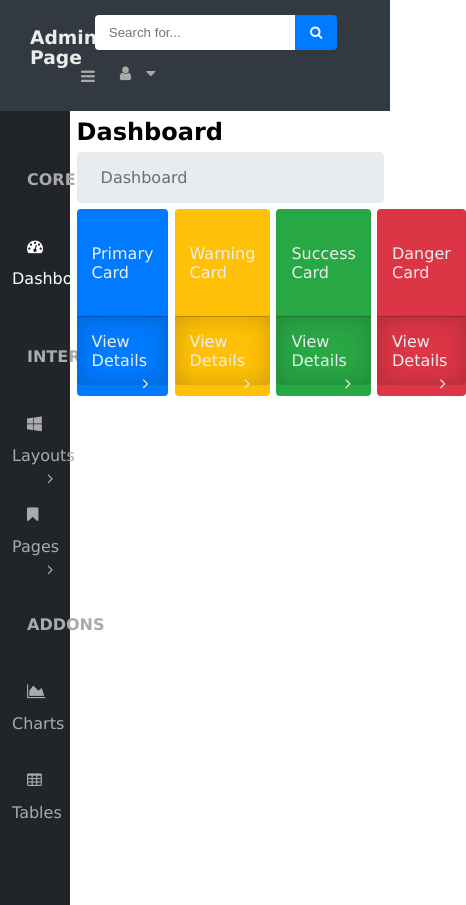
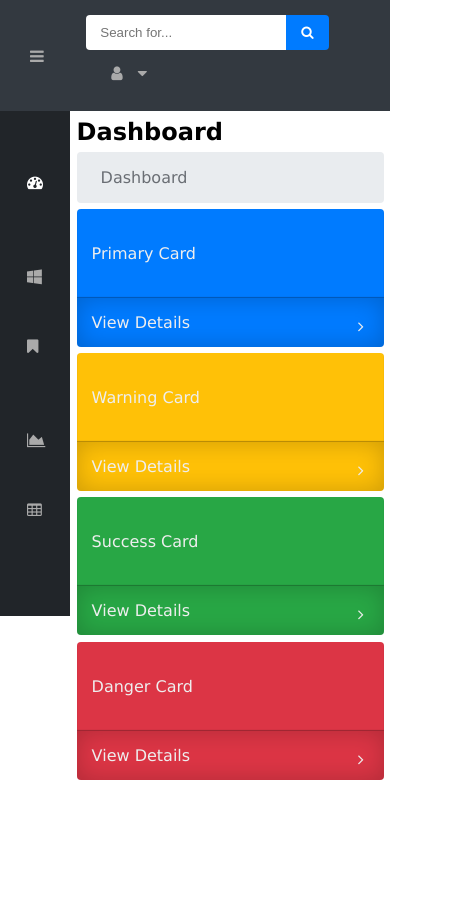
Before and after one commit to Strukturavaltas-03-Frontend-2022/css-projekt-nyosigomboc, a plain HTML site: page index.html in a window 390 px wide. Shown: the whole page, 466 px wide, since content can reach past the window. After the commit the page ends 844 px from the top, so only its background shows below. Drawn offline with Linux system fonts and the light colour scheme.

Commit message:
mobile looks nice, some intermediate widths are bad

```diff
--- a/css/style.css
+++ b/css/style.css
@@ -176,6 +176,7 @@ aside
 .main__cards
 {
     display: flex;
+    flex-wrap: nowrap;
     padding-left: 2%;
     padding-right: 2%;
     gap: 2%;
@@ -239,14 +240,32 @@ aside
     padding: 5px;
 }
 
-/*
-.no-left-margin
+@media only screen and (max-width: 700px)
 {
-    margin-left: 0;
+    .main__card
+    {
+        flex: 100%;
+        width: 100%;
+    }
+
+    .main__cards
+    {
+        flex-wrap: wrap;
+    }
+
+    .hideable
+    {
+        display: none;
+    }
+
+    .nav__ul li h4
+    {
+        display: none;
+    }
+
+    .header__menu
+    {
+        float: left;
+        padding-left: 15px;
+    }
 }
-
-.no-right-margin
-{
-    margin-right: 0;
-}
-*/
--- a/index.html
+++ b/index.html
@@ -11,7 +11,7 @@
 <body>
     <header class="header--dark">
         <div class="header__holder">
-            <h3 class="header__title">Admin Page</h3>
+            <h3 class="header__title hideable">Admin Page</h3>
             <i class="fa fa-bars header__menu" aria-hidden="true"></i>
         </div>
         <div class="header__search">
@@ -28,13 +28,13 @@
             <nav class="main__nav">
                 <ul class="nav__ul">
                     <li><h4>Core</h4></li>
-                    <li class="selected"><a href="#" class="selected"><i class="fa fa-solid fa-tachometer selected"></i><span class="selected">Dashboard</span></a></li>
+                    <li class="selected"><a href="#" class="selected"><i class="fa fa-solid fa-tachometer selected"></i><span class="selected hideable">Dashboard</span></a></li>
                     <li><h4>Interface</h4></li>
-                    <li><a href="#"><i class="fa fa-solid fa-windows"></i>Layouts<i class="fa fa-angle-right" aria-hidden="true"></i></a></li>
-                    <li><a href="#"><i class="fa fa-solid fa-bookmark"></i>Pages<i class="fa fa-angle-right" aria-hidden="true"></i></a></li>
+                    <li><a href="#"><i class="fa fa-solid fa-windows"></i><span class="hideable">Layouts<i class="fa fa-angle-right" aria-hidden="true"></i></span></a></li>
+                    <li><a href="#"><i class="fa fa-solid fa-bookmark"></i><span class="hideable">Pages<i class="fa fa-angle-right" aria-hidden="true"></i></span></a></li>
                     <li><h4>Addons</h4></li>
-                    <li><a href="#"><i class="fa fa-solid fa-area-chart"></i>Charts</a></li>
-                    <li><a href="#"><i class="fa fa-solid fa-table"></i>Tables</a></li>
+                    <li><a href="#"><i class="fa fa-solid fa-area-chart"></i><span class="hideable">Charts</span></a></li>
+                    <li><a href="#"><i class="fa fa-solid fa-table"></i><span class="hideable">Tables</span></a></li>
                 </ul>
             </nav>
         </aside>
```
